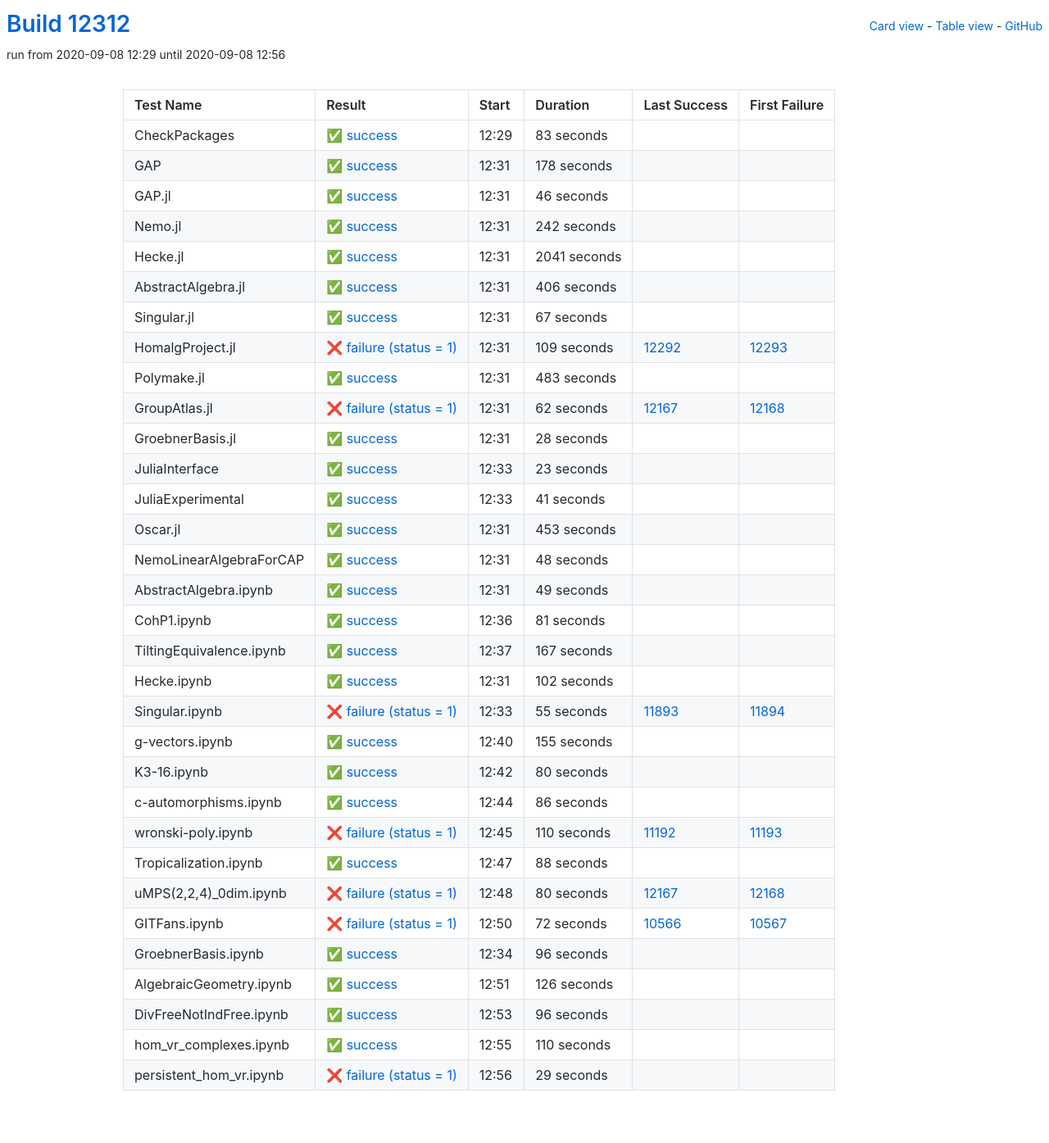
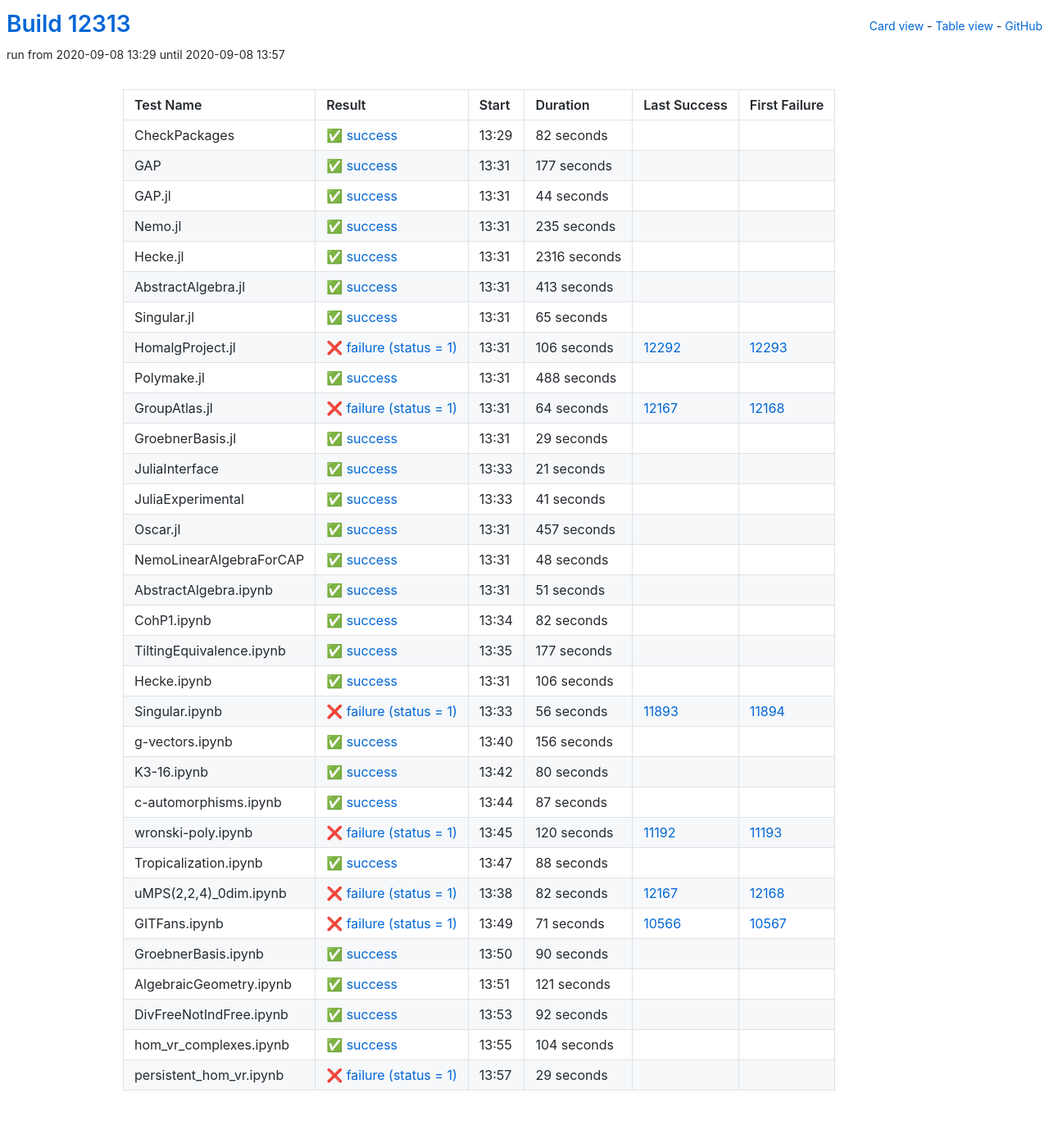
Before and after one commit to oscar-system/oscar-ci-status, a Jekyll site: the page built from table.html, in a window 1280 px wide. Shown: the whole page at 82% size. Built offline with Jekyll 4.4.1, drawn with Linux system fonts in a browser that asks for light colours.

Commit message:
Build #12313

```diff
--- a/_data/ci.yml
+++ b/_data/ci.yml
@@ -1,6 +1,6 @@
 ---
-build: 12312
-build_url: https://oscarci.mathematik.uni-kl.de/job/oscar/12312/
+build: 12313
+build_url: https://oscarci.mathematik.uni-kl.de/job/oscar/12313/
 job: oscar
 organization: oscar-system
 repo: oscar-ci-status
@@ -8,152 +8,152 @@
 tests:
 - name: CheckPackages
   id: checkpackages
-  log: https://oscarci.mathematik.uni-kl.de/job/oscar/12312/artifact/logs/build-12312/CheckPackages.log
-  start: 2020-09-08 12:29
+  log: https://oscarci.mathematik.uni-kl.de/job/oscar/12313/artifact/logs/build-12313/CheckPackages.log
+  start: 2020-09-08 13:29
   success: true
   exitcode: 0
   status: success
-  duration: 83
+  duration: 82
   last_success: false
   last_success_url:
   first_failure: false
   first_failure_url:
 - name: GAP
   id: gap
-  log: https://oscarci.mathematik.uni-kl.de/job/oscar/12312/artifact/logs/build-12312/GAP.log
-  start: 2020-09-08 12:31
+  log: https://oscarci.mathematik.uni-kl.de/job/oscar/12313/artifact/logs/build-12313/GAP.log
+  start: 2020-09-08 13:31
   success: true
   exitcode: 0
   status: success
-  duration: 178
+  duration: 177
   last_success: false
   last_success_url:
   first_failure: false
   first_failure_url:
 - name: GAP.jl
   id: gap-jl
-  log: https://oscarci.mathematik.uni-kl.de/job/oscar/12312/artifact/logs/build-12312/GAP.jl.log
-  start: 2020-09-08 12:31
+  log: https://oscarci.mathematik.uni-kl.de/job/oscar/12313/artifact/logs/build-12313/GAP.jl.log
+  start: 2020-09-08 13:31
   success: true
   exitcode: 0
   status: success
-  duration: 46
+  duration: 44
   last_success: false
   last_success_url:
   first_failure: false
   first_failure_url:
 - name: Nemo.jl
   id: nemo-jl
-  log: https://oscarci.mathematik.uni-kl.de/job/oscar/12312/artifact/logs/build-12312/Nemo.jl.log
-  start: 2020-09-08 12:31
+  log: https://oscarci.mathematik.uni-kl.de/job/oscar/12313/artifact/logs/build-12313/Nemo.jl.log
+  start: 2020-09-08 13:31
   success: true
   exitcode: 0
   status: success
-  duration: 242
+  duration: 235
   last_success: false
   last_success_url:
   first_failure: false
   first_failure_url:
 - name: Hecke.jl
   id: hecke-jl
-  log: https://oscarci.mathematik.uni-kl.de/job/oscar/12312/artifact/logs/build-12312/Hecke.jl.log
-  start: 2020-09-08 12:31
+  log: https://oscarci.mathematik.uni-kl.de/job/oscar/12313/artifact/logs/build-12313/Hecke.jl.log
+  start: 2020-09-08 13:31
   success: true
   exitcode: 0
   status: success
-  duration: 2041
+  duration: 2316
   last_success: false
   last_success_url:
   first_failure: false
   first_failure_url:
 - name: AbstractAlgebra.jl
   id: abstractalgebra-jl
-  log: https://oscarci.mathematik.uni-kl.de/job/oscar/12312/artifact/logs/build-12312/AbstractAlgebra.jl.log
-  start: 2020-09-08 12:31
+  log: https://oscarci.mathematik.uni-kl.de/job/oscar/12313/artifact/logs/build-12313/AbstractAlgebra.jl.log
+  start: 2020-09-08 13:31
   success: true
   exitcode: 0
   status: success
-  duration: 406
+  duration: 413
   last_success: false
   last_success_url:
   first_failure: false
   first_failure_url:
 - name: Singular.jl
   id: singular-jl
-  log: https://oscarci.mathematik.uni-kl.de/job/oscar/12312/artifact/logs/build-12312/Singular.jl.log
-  start: 2020-09-08 12:31
+  log: https://oscarci.mathematik.uni-kl.de/job/oscar/12313/artifact/logs/build-12313/Singular.jl.log
+  start: 2020-09-08 13:31
   success: true
   exitcode: 0
   status: success
-  duration: 67
+  duration: 65
   last_success: false
   last_success_url:
   first_failure: false
   first_failure_url:
 - name: HomalgProject.jl
   id: homalgproject-jl
-  log: https://oscarci.mathematik.uni-kl.de/job/oscar/12312/artifact/logs/build-12312/HomalgProject.jl.log
-  start: 2020-09-08 12:31
+  log: https://oscarci.mathematik.uni-kl.de/job/oscar/12313/artifact/logs/build-12313/HomalgProject.jl.log
+  start: 2020-09-08 13:31
   success: false
   exitcode: 1
   status: failure
-  duration: 109
+  duration: 106
   last_success: 12292
   last_success_url: https://oscarci.mathematik.uni-kl.de/job/oscar/12292/
   first_failure: 12293
   first_failure_url: https://oscarci.mathematik.uni-kl.de/job/oscar/12293/
 - name: Polymake.jl
   id: polymake-jl
-  log: https://oscarci.mathematik.uni-kl.de/job/oscar/12312/artifact/logs/build-12312/Polymake.jl.log
-  start: 2020-09-08 12:31
+  log: https://oscarci.mathematik.uni-kl.de/job/oscar/12313/artifact/logs/build-12313/Polymake.jl.log
+  start: 2020-09-08 13:31
   success: true
   exitcode: 0
   status: success
-  duration: 483
+  duration: 488
   last_success: false
   last_success_url:
   first_failure: false
   first_failure_url:
 - name: GroupAtlas.jl
   id: groupatlas-jl
-  log: https://oscarci.mathematik.uni-kl.de/job/oscar/12312/artifact/logs/build-12312/GroupAtlas.jl.log
-  start: 2020-09-08 12:31
+  log: https://oscarci.mathematik.uni-kl.de/job/oscar/12313/artifact/logs/build-12313/GroupAtlas.jl.log
+  start: 2020-09-08 13:31
   success: false
   exitcode: 1
   status: failure
-  duration: 62
+  duration: 64
   last_success: 12167
   last_success_url: https://oscarci.mathematik.uni-kl.de/job/oscar/12167/
   first_failure: 12168
   first_failure_url: https://oscarci.mathematik.uni-kl.de/job/oscar/12168/
 - name: GroebnerBasis.jl
   id: groebnerbasis-jl
-  log: https://oscarci.mathematik.uni-kl.de/job/oscar/12312/artifact/logs/build-12312/GroebnerBasis.jl.log
-  start: 2020-09-08 12:31
+  log: https://oscarci.mathematik.uni-kl.de/job/oscar/12313/artifact/logs/build-12313/GroebnerBasis.jl.log
+  start: 2020-09-08 13:31
   success: true
   exitcode: 0
   status: success
-  duration: 28
+  duration: 29
   last_success: false
   last_success_url:
   first_failure: false
   first_failure_url:
 - name: JuliaInterface
   id: juliainterface
-  log: https://oscarci.mathematik.uni-kl.de/job/oscar/12312/artifact/logs/build-12312/JuliaInterface.log
-  start: 2020-09-08 12:33
+  log: https://oscarci.mathematik.uni-kl.de/job/oscar/12313/artifact/logs/build-12313/JuliaInterface.log
+  start: 2020-09-08 13:33
   success: true
   exitcode: 0
   status: success
-  duration: 23
+  duration: 21
   last_success: false
   last_success_url:
   first_failure: false
   first_failure_url:
 - name: JuliaExperimental
   id: juliaexperimental
-  log: https://oscarci.mathematik.uni-kl.de/job/oscar/12312/artifact/logs/build-12312/JuliaExperimental.log
-  start: 2020-09-08 12:33
+  log: https://oscarci.mathematik.uni-kl.de/job/oscar/12313/artifact/logs/build-12313/JuliaExperimental.log
+  start: 2020-09-08 13:33
   success: true
   exitcode: 0
   status: success
@@ -164,20 +164,20 @@
   first_failure_url:
 - name: Oscar.jl
   id: oscar-jl
-  log: https://oscarci.mathematik.uni-kl.de/job/oscar/12312/artifact/logs/build-12312/Oscar.jl.log
-  start: 2020-09-08 12:31
+  log: https://oscarci.mathematik.uni-kl.de/job/oscar/12313/artifact/logs/build-12313/Oscar.jl.log
+  start: 2020-09-08 13:31
   success: true
   exitcode: 0
   status: success
-  duration: 453
+  duration: 457
   last_success: false
   last_success_url:
   first_failure: false
   first_failure_url:
 - name: NemoLinearAlgebraForCAP
   id: nemolinearalgebraforcap
-  log: https://oscarci.mathematik.uni-kl.de/job/oscar/12312/artifact/logs/build-12312/NemoLinearAlgebraForCAP.log
-  start: 2020-09-08 12:31
+  log: https://oscarci.mathematik.uni-kl.de/job/oscar/12313/artifact/logs/build-12313/NemoLinearAlgebraForCAP.log
+  start: 2020-09-08 13:31
   success: true
   exitcode: 0
   status: success
@@ -188,80 +188,80 @@
   first_failure_url:
 - name: AbstractAlgebra.ipynb
   id: abstractalgebra-ipynb
-  log: https://oscarci.mathematik.uni-kl.de/job/oscar/12312/artifact/logs/build-12312/AbstractAlgebra.ipynb.log
-  start: 2020-09-08 12:31
+  log: https://oscarci.mathematik.uni-kl.de/job/oscar/12313/artifact/logs/build-12313/AbstractAlgebra.ipynb.log
+  start: 2020-09-08 13:31
   success: true
   exitcode: 0
   status: success
-  duration: 49
+  duration: 51
   last_success: false
   last_success_url:
   first_failure: false
   first_failure_url:
 - name: CohP1.ipynb
   id: cohp1-ipynb
-  log: https://oscarci.mathematik.uni-kl.de/job/oscar/12312/artifact/logs/build-12312/CohP1.ipynb.log
-  start: 2020-09-08 12:36
+  log: https://oscarci.mathematik.uni-kl.de/job/oscar/12313/artifact/logs/build-12313/CohP1.ipynb.log
+  start: 2020-09-08 13:34
   success: true
   exitcode: 0
   status: success
-  duration: 81
+  duration: 82
   last_success: false
   last_success_url:
   first_failure: false
   first_failure_url:
 - name: TiltingEquivalence.ipynb
   id: tiltingequivalence-ipynb
-  log: https://oscarci.mathematik.uni-kl.de/job/oscar/12312/artifact/logs/build-12312/TiltingEquivalence.ipynb.log
-  start: 2020-09-08 12:37
+  log: https://oscarci.mathematik.uni-kl.de/job/oscar/12313/artifact/logs/build-12313/TiltingEquivalence.ipynb.log
+  start: 2020-09-08 13:35
   success: true
   exitcode: 0
   status: success
-  duration: 167
+  duration: 177
   last_success: false
   last_success_url:
   first_failure: false
   first_failure_url:
 - name: Hecke.ipynb
   id: hecke-ipynb
-  log: https://oscarci.mathematik.uni-kl.de/job/oscar/12312/artifact/logs/build-12312/Hecke.ipynb.log
-  start: 2020-09-08 12:31
+  log: https://oscarci.mathematik.uni-kl.de/job/oscar/12313/artifact/logs/build-12313/Hecke.ipynb.log
+  start: 2020-09-08 13:31
   success: true
   exitcode: 0
   status: success
-  duration: 102
+  duration: 106
   last_success: false
   last_success_url:
   first_failure: false
   first_failure_url:
 - name: Singular.ipynb
   id: singular-ipynb
-  log: https://oscarci.mathematik.uni-kl.de/job/oscar/12312/artifact/logs/build-12312/Singular.ipynb.log
-  start: 2020-09-08 12:33
+  log: https://oscarci.mathematik.uni-kl.de/job/oscar/12313/artifact/logs/build-12313/Singular.ipynb.log
+  start: 2020-09-08 13:33
   success: false
   exitcode: 1
   status: failure
-  duration: 55
+  duration: 56
   last_success: 11893
   last_success_url: https://oscarci.mathematik.uni-kl.de/job/oscar/11893/
   first_failure: 11894
   first_failure_url: https://oscarci.mathematik.uni-kl.de/job/oscar/11894/
 - name: g-vectors.ipynb
   id: g-vectors-ipynb
-  log: https://oscarci.mathematik.uni-kl.de/job/oscar/12312/artifact/logs/build-12312/g-vectors.ipynb.log
-  start: 2020-09-08 12:40
+  log: https://oscarci.mathematik.uni-kl.de/job/oscar/12313/artifact/logs/build-12313/g-vectors.ipynb.log
+  start: 2020-09-08 13:40
   success: true
   exitcode: 0
   status: success
-  duration: 155
+  duration: 156
   last_success: false
   last_success_url:
   first_failure: false
   first_failure_url:
 - name: K3-16.ipynb
   id: k3-16-ipynb
-  log: https://oscarci.mathematik.uni-kl.de/job/oscar/12312/artifact/logs/build-12312/K3-16.ipynb.log
-  start: 2020-09-08 12:42
+  log: https://oscarci.mathematik.uni-kl.de/job/oscar/12313/artifact/logs/build-12313/K3-16.ipynb.log
+  start: 2020-09-08 13:42
   success: true
   exitcode: 0
   status: success
@@ -272,32 +272,32 @@
   first_failure_url:
 - name: c-automorphisms.ipynb
   id: c-automorphisms-ipynb
-  log: https://oscarci.mathematik.uni-kl.de/job/oscar/12312/artifact/logs/build-12312/c-automorphisms.ipynb.log
-  start: 2020-09-08 12:44
+  log: https://oscarci.mathematik.uni-kl.de/job/oscar/12313/artifact/logs/build-12313/c-automorphisms.ipynb.log
+  start: 2020-09-08 13:44
   success: true
   exitcode: 0
   status: success
-  duration: 86
+  duration: 87
   last_success: false
   last_success_url:
   first_failure: false
   first_failure_url:
 - name: wronski-poly.ipynb
   id: wronski-poly-ipynb
-  log: https://oscarci.mathematik.uni-kl.de/job/oscar/12312/artifact/logs/build-12312/wronski-poly.ipynb.log
-  start: 2020-09-08 12:45
+  log: https://oscarci.mathematik.uni-kl.de/job/oscar/12313/artifact/logs/build-12313/wronski-poly.ipynb.log
+  start: 2020-09-08 13:45
   success: false
   exitcode: 1
   status: failure
-  duration: 110
+  duration: 120
   last_success: 11192
   last_success_url: https://oscarci.mathematik.uni-kl.de/job/oscar/11192/
   first_failure: 11193
   first_failure_url: https://oscarci.mathematik.uni-kl.de/job/oscar/11193/
 - name: Tropicalization.ipynb
   id: tropicalization-ipynb
-  log: https://oscarci.mathematik.uni-kl.de/job/oscar/12312/artifact/logs/build-12312/Tropicalization.ipynb.log
-  start: 2020-09-08 12:47
+  log: https://oscarci.mathematik.uni-kl.de/job/oscar/12313/artifact/logs/build-12313/Tropicalization.ipynb.log
+  start: 2020-09-08 13:47
   success: true
   exitcode: 0
   status: success
@@ -308,80 +308,80 @@
   first_failure_url:
 - name: uMPS(2,2,4)_0dim.ipynb
   id: umps-2-2-4-0dim-ipynb
-  log: https://oscarci.mathematik.uni-kl.de/job/oscar/12312/artifact/logs/build-12312/uMPS-2-2-4-_0dim.ipynb.log
-  start: 2020-09-08 12:48
+  log: https://oscarci.mathematik.uni-kl.de/job/oscar/12313/artifact/logs/build-12313/uMPS-2-2-4-_0dim.ipynb.log
+  start: 2020-09-08 13:38
   success: false
   exitcode: 1
   status: failure
-  duration: 80
+  duration: 82
   last_success: 12167
   last_success_url: https://oscarci.mathematik.uni-kl.de/job/oscar/12167/
   first_failure: 12168
   first_failure_url: https://oscarci.mathematik.uni-kl.de/job/oscar/12168/
 - name: GITFans.ipynb
   id: gitfans-ipynb
-  log: https://oscarci.mathematik.uni-kl.de/job/oscar/12312/artifact/logs/build-12312/GITFans.ipynb.log
-  start: 2020-09-08 12:50
+  log: https://oscarci.mathematik.uni-kl.de/job/oscar/12313/artifact/logs/build-12313/GITFans.ipynb.log
+  start: 2020-09-08 13:49
   success: false
   exitcode: 1
   status: failure
-  duration: 72
+  duration: 71
   last_success: 10566
   last_success_url: https://oscarci.mathematik.uni-kl.de/job/oscar/10566/
   first_failure: 10567
   first_failure_url: https://oscarci.mathematik.uni-kl.de/job/oscar/10567/
 - name: GroebnerBasis.ipynb
   id: groebnerbasis-ipynb
-  log: https://oscarci.mathematik.uni-kl.de/job/oscar/12312/artifact/logs/build-12312/GroebnerBasis.ipynb.log
-  start: 2020-09-08 12:34
+  log: https://oscarci.mathematik.uni-kl.de/job/oscar/12313/artifact/logs/build-12313/GroebnerBasis.ipynb.log
+  start: 2020-09-08 13:50
   success: true
   exitcode: 0
   status: success
-  duration: 96
+  duration: 90
   last_success: false
   last_success_url:
   first_failure: false
   first_failure_url:
 - name: AlgebraicGeometry.ipynb
   id: algebraicgeometry-ipynb
-  log: https://oscarci.mathematik.uni-kl.de/job/oscar/12312/artifact/logs/build-12312/AlgebraicGeometry.ipynb.log
-  start: 2020-09-08 12:51
+  log: https://oscarci.mathematik.uni-kl.de/job/oscar/12313/artifact/logs/build-12313/AlgebraicGeometry.ipynb.log
+  start: 2020-09-08 13:51
   success: true
   exitcode: 0
   status: success
-  duration: 126
+  duration: 121
   last_success: false
   last_success_url:
   first_failure: false
   first_failure_url:
 - name: DivFreeNotIndFree.ipynb
   id: divfreenotindfree-ipynb
-  log: https://oscarci.mathematik.uni-kl.de/job/oscar/12312/artifact/logs/build-12312/DivFreeNotIndFree.ipynb.log
-  start: 2020-09-08 12:53
+  log: https://oscarci.mathematik.uni-kl.de/job/oscar/12313/artifact/logs/build-12313/DivFreeNotIndFree.ipynb.log
+  start: 2020-09-08 13:53
   success: true
   exitcode: 0
   status: success
-  duration: 96
+  duration: 92
   last_success: false
   last_success_url:
   first_failure: false
   first_failure_url:
 - name: hom_vr_complexes.ipynb
   id: hom-vr-complexes-ipynb
-  log: https://oscarci.mathematik.uni-kl.de/job/oscar/12312/artifact/logs/build-12312/hom_vr_complexes.ipynb.log
-  start: 2020-09-08 12:55
+  log: https://oscarci.mathematik.uni-kl.de/job/oscar/12313/artifact/logs/build-12313/hom_vr_complexes.ipynb.log
+  start: 2020-09-08 13:55
   success: true
   exitcode: 0
   status: success
-  duration: 110
+  duration: 104
   last_success: false
   last_success_url:
   first_failure: false
   first_failure_url:
 - name: persistent_hom_vr.ipynb
   id: persistent-hom-vr-ipynb
-  log: https://oscarci.mathematik.uni-kl.de/job/oscar/12312/artifact/logs/build-12312/persistent_hom_vr.ipynb.log
-  start: 2020-09-08 12:56
+  log: https://oscarci.mathematik.uni-kl.de/job/oscar/12313/artifact/logs/build-12313/persistent_hom_vr.ipynb.log
+  start: 2020-09-08 13:57
   success: false
   exitcode: 1
   status: failure
```
Also changed, not shown: README.md.
